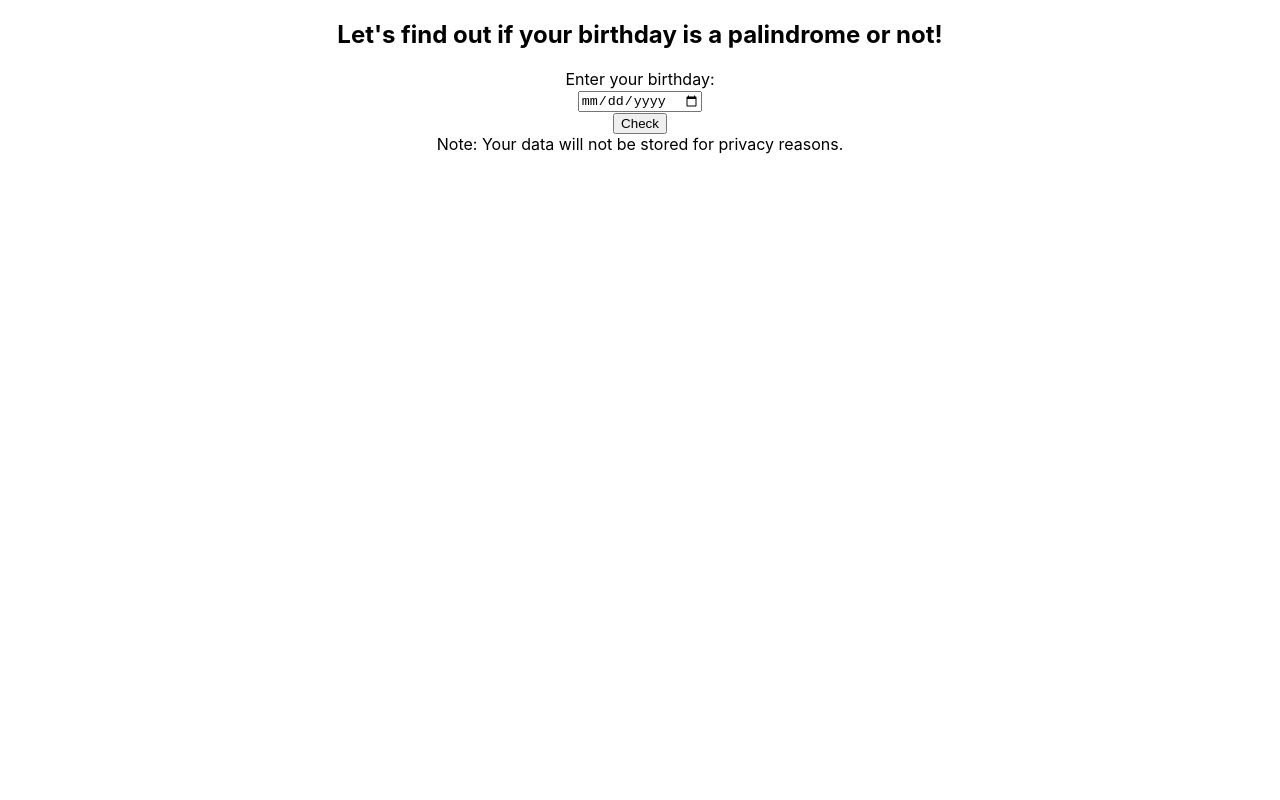
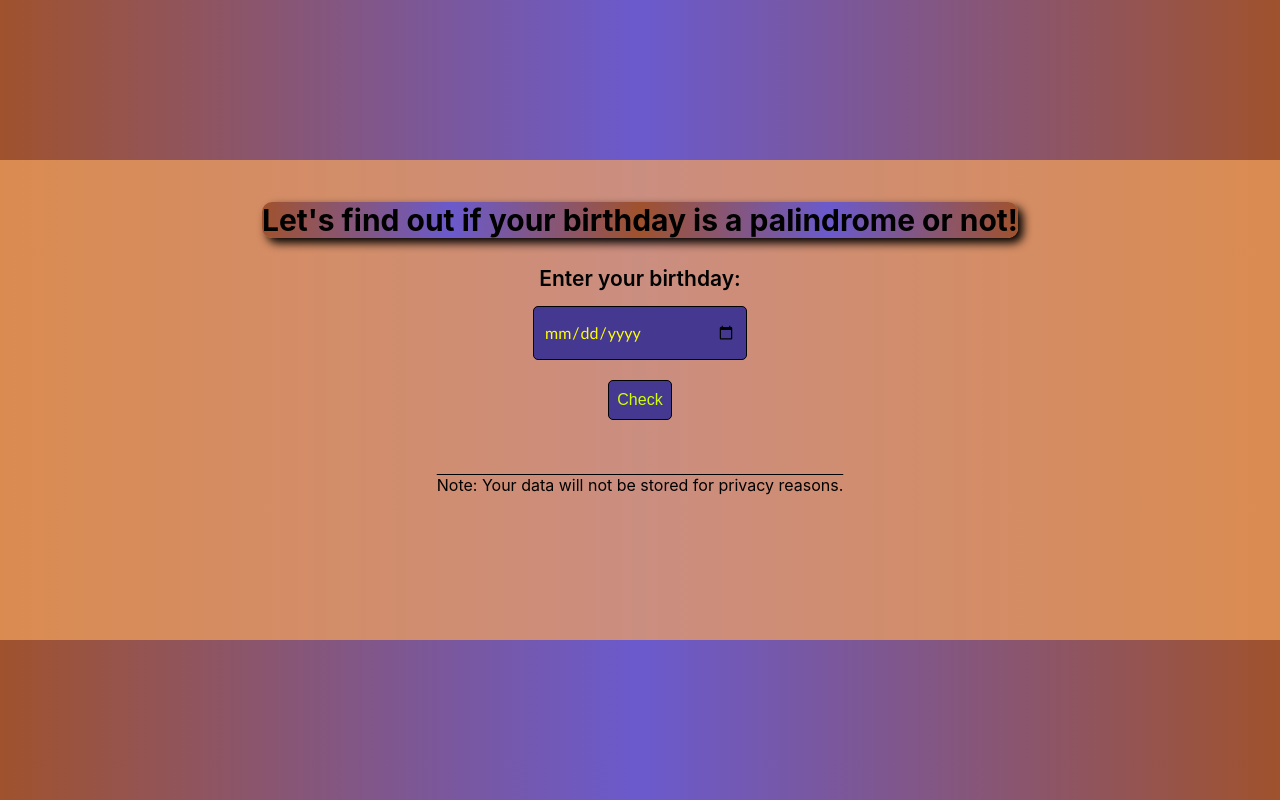
Before and after one commit to Kamesh0603/Plaindrome-Bday, a React (Create React App) app: page / in a window 1280 px wide. Built offline with nearby package versions, Linux system fonts and the light colour scheme.

Commit message:
Update App.css

```diff
--- a/src/App.css
+++ b/src/App.css
@@ -1,38 +1,86 @@
-.App {
-  text-align: center;
+body{
+    background-color: sienna;
+    background-image: linear-gradient(to right, sienna,slateblue,sienna);
 }
+.parentContainer{
+    text-align: center;
+    height: 60vh;
+    margin: 20vh 0px;
+    background-color:rgba(244, 164, 96,0.7);
+    /*background-image: linear-gradient(to left,rgb(160, 82, 45),rgb(106, 90, 205),rgb(160, 82, 45),slateblue,sienna);*/
+}
+.texthighlight{
+    background-image: linear-gradient(to right,rgb(160, 82, 45),rgb(106, 90, 205),rgb(160, 82, 45),slateblue,sienna);
+    border-radius: 10px;
+    box-shadow: 5px 5px 10px black;
+    color:black;
+    animation-name: example;
+    animation-duration: 4s;
+    animation-timing-function: ease-in;
+    animation-iteration-count: infinite;
+    animation-fill-mode: forwards;
+    animation-direction: alternate;
 
-.App-logo {
-  height: 40vmin;
-  pointer-events: none;
 }
+input {
+    width: 15%;
+    height: 4vh;
+    border-radius: 5px;
+    border: 1px solid black;
+    margin: 0px 0px 10px 0px;
+    font-size: 16px;
+    color: yellow;
+    font-family: 'Trebuchet MS', 'Lucida Sans Unicode', 'Lucida Grande', 'Lucida Sans', Arial, sans-serif;
+    background-color:rgb(68, 56, 145);
+    padding: 10px;
+    text-align: left;
+}
+h2{
+    font-size: 32px;
+    padding-top: 5vh;
+}
+.justonce{
+    font-size: 21px;
+    margin-bottom: 15px;
+    font-weight: 600;
+}
+button{
+    width: 5%;
+    height: 5vh;
+    border-radius: 5px;
+    border: 1px solid black;
+    margin: 10px 0px 30px 0px;
+    font-size: 16px;
+    font-weight: 400;
+    padding: 5px;
+    background-color:rgb(68, 56, 145);
+    color: rgb(208, 255, 0);
+}
+.output{
+    font-size: 26px;
+    font-weight: 600;
+}
+@keyframes example{
+    0%{
+        font-size: 32px;
+    }
+    25%{
+        font-size: 26px;
 
-@media (prefers-reduced-motion: no-preference) {
-  .App-logo {
-    animation: App-logo-spin infinite 20s linear;
-  }
+    }
+    50%{
+        font-size: 32px;
+
+    }
+    75%{
+        font-size: 26px;
+    }
+    100%{
+        font-size: 32px;
+
+    }
 }
-
-.App-header {
-  background-color: #282c34;
-  min-height: 100vh;
-  display: flex;
-  flex-direction: column;
-  align-items: center;
-  justify-content: center;
-  font-size: calc(10px + 2vmin);
-  color: white;
+footer{
+    margin: 25px 0px;
+    text-decoration:overline;
 }
-
-.App-link {
-  color: #61dafb;
-}
-
-@keyframes App-logo-spin {
-  from {
-    transform: rotate(0deg);
-  }
-  to {
-    transform: rotate(360deg);
-  }
-}
```
